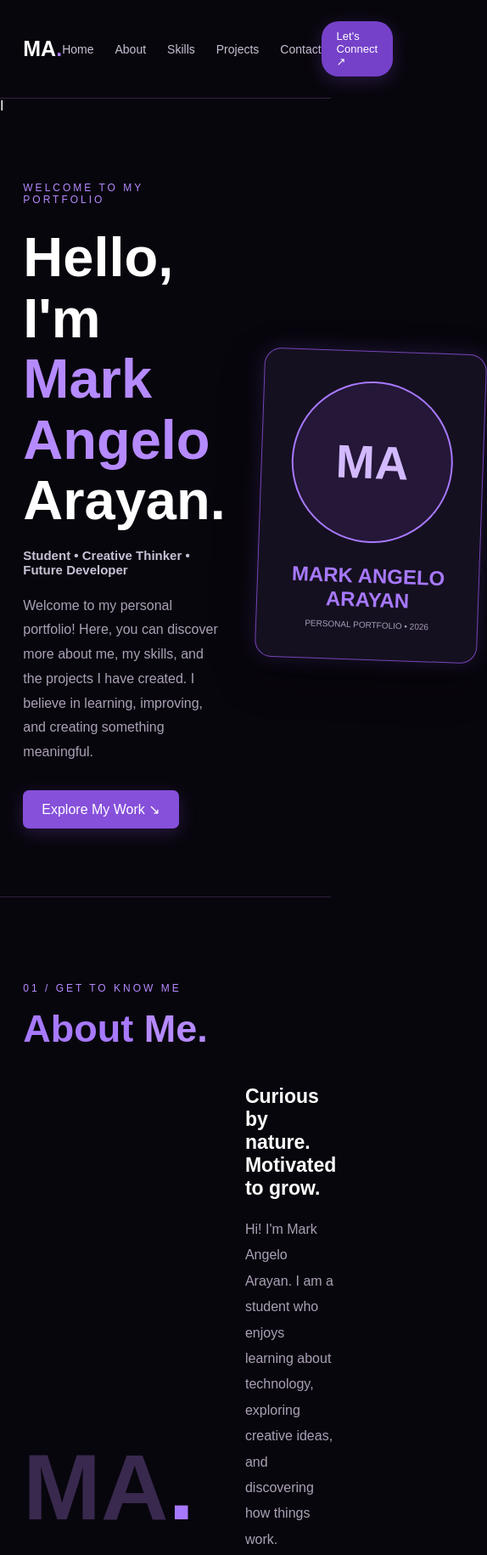
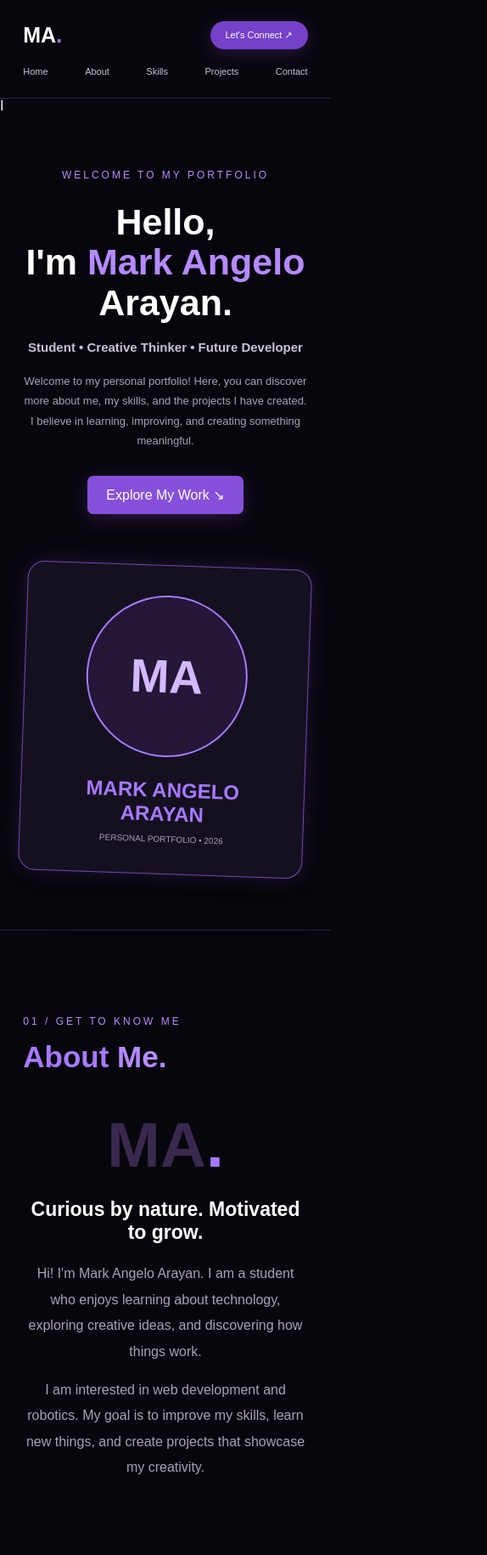
Before and after one commit to mark-angz/Arayan-Project-1, a plain HTML site: page index.html in a window 390 px wide. Shown: the top 1830 px of the page at 85% size, 574 px wide, since content can reach past the window. Drawn offline with Linux system fonts and the light colour scheme.

Commit message:
make portfolio responsive for website

```diff
--- a/styles/style.css
+++ b/styles/style.css
@@ -432,3 +432,102 @@ section {
     background: #8650db;
     color: white;
 }
+
+ .hero {
+        gap: 25px;
+    }
+
+    .hero h1 {
+        font-size: 48px;
+    }
+
+    .skills-container {
+        grid-template-columns: repeat(2, 1fr);
+    }
+
+    .projects-container {
+        grid-template-columns: repeat(2, 1fr);
+    }
+
+
+
+/* MOBILE PHONES */
+
+@media screen and (max-width: 600px) {
+
+    .site-header {
+        flex-wrap: wrap;
+        gap: 20px;
+    }
+
+    nav {
+        order: 3;
+        width: 100%;
+        justify-content: space-between;
+        gap: 8px;
+    }
+
+    nav a {
+        font-size: 11px;
+    }
+
+    .contact-button {
+        font-size: 11px;
+    }
+
+    .hero {
+        flex-direction: column;
+        text-align: center;
+        padding: 65px 7%;
+    }
+
+    .hero h1 {
+        font-size: 43px;
+    }
+
+    .hero-content {
+        width: 100%;
+    }
+
+    .description {
+        font-size: 13px;
+    }
+
+    .profile-box {
+        margin-top: 35px;
+    }
+
+    .about-content {
+        flex-direction: column;
+        gap: 20px;
+    }
+
+    .about-logo {
+        font-size: 75px;
+    }
+
+    .about-text {
+        text-align: center;
+    }
+
+    .skills-container,
+    .projects-container {
+        grid-template-columns: 1fr;
+    }
+
+    .skills h2,
+    .projects h2,
+    .contact h2,
+    .about h2 {
+        font-size: 35px;
+    }
+
+    .contact {
+        padding: 75px 7%;
+    }
+
+    .footer {
+        line-height: 1.8;
+    }
+
+}
```
